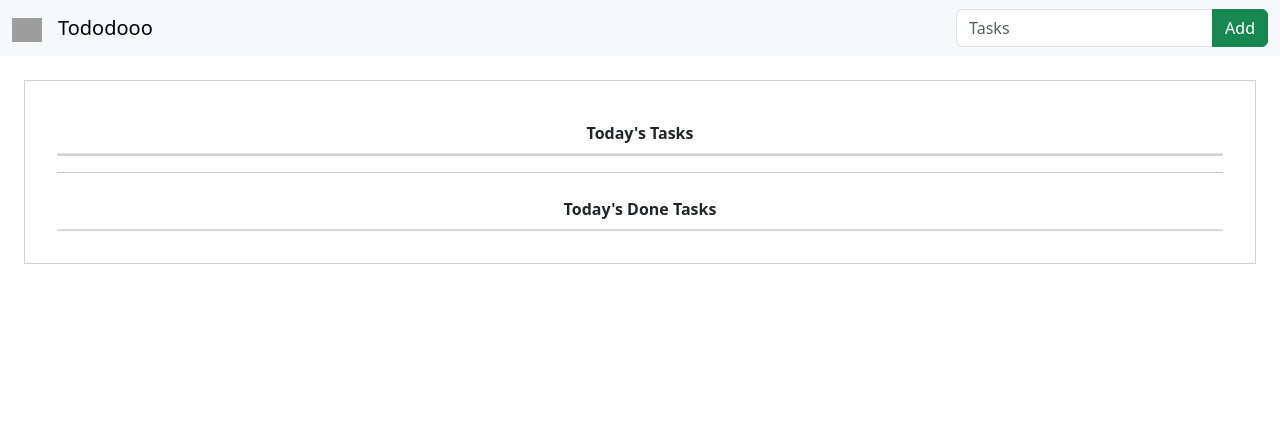
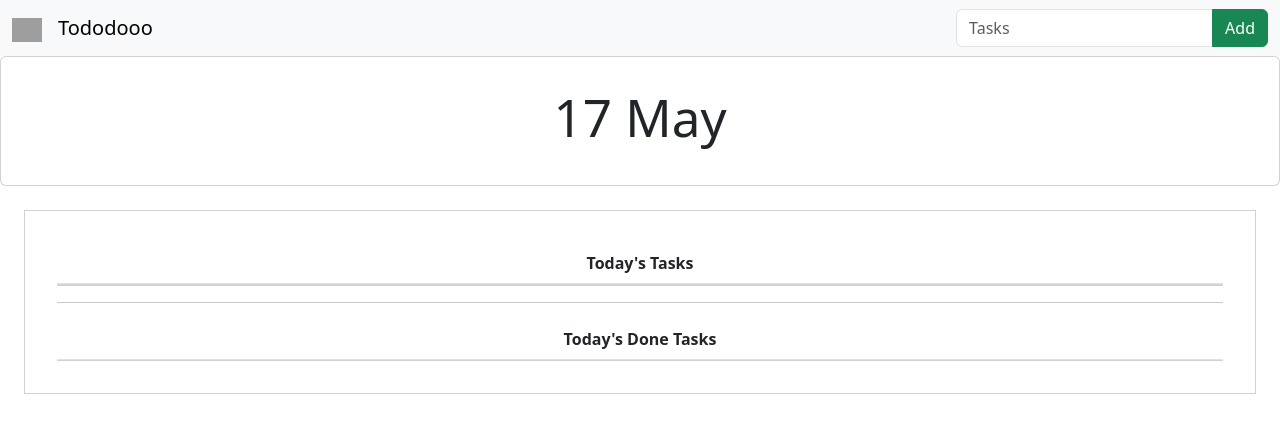
Before and after one commit to rkumar49269/todoUsingReact, a React (Vite) app in the folder to-do-app/: page / in a window 1280 px wide. Shown: the top 432 px of the page. Built offline with nearby package versions, Linux system fonts and the light colour scheme; grey boxes are pictures that could not be loaded.

Commit message:
. dateadded

```diff
--- a/to-do-app/package.json
+++ b/to-do-app/package.json
@@ -4,7 +4,7 @@
   "version": "0.0.0",
   "type": "module",
   "scripts": {
-    "dev": "vite",
+    "dev": "vite --host",
     "build": "vite build",
     "lint": "eslint .",
     "preview": "vite preview"
--- a/to-do-app/src/App.jsx
+++ b/to-do-app/src/App.jsx
@@ -39,6 +39,10 @@
     updatedDone.splice(index, 1);
     setDoneTasks(updatedDone);
   };
+
+  const date=new Date();
+  const day =date.getDate();
+  const monthName=date.toLocaleDateString("en-Us",{month:"long"});
 
   return (
     <>
@@ -91,6 +95,10 @@
         </div>
       </nav>
 
+      <div className="card">
+        <h1>{day} {monthName}</h1>
+      </div>
+
       <ul className='todo-list list-group list-group-flush card m-4'>
         <li className='list-group-item'>
           <div className="fw-bold">Today's Tasks</div>
```
